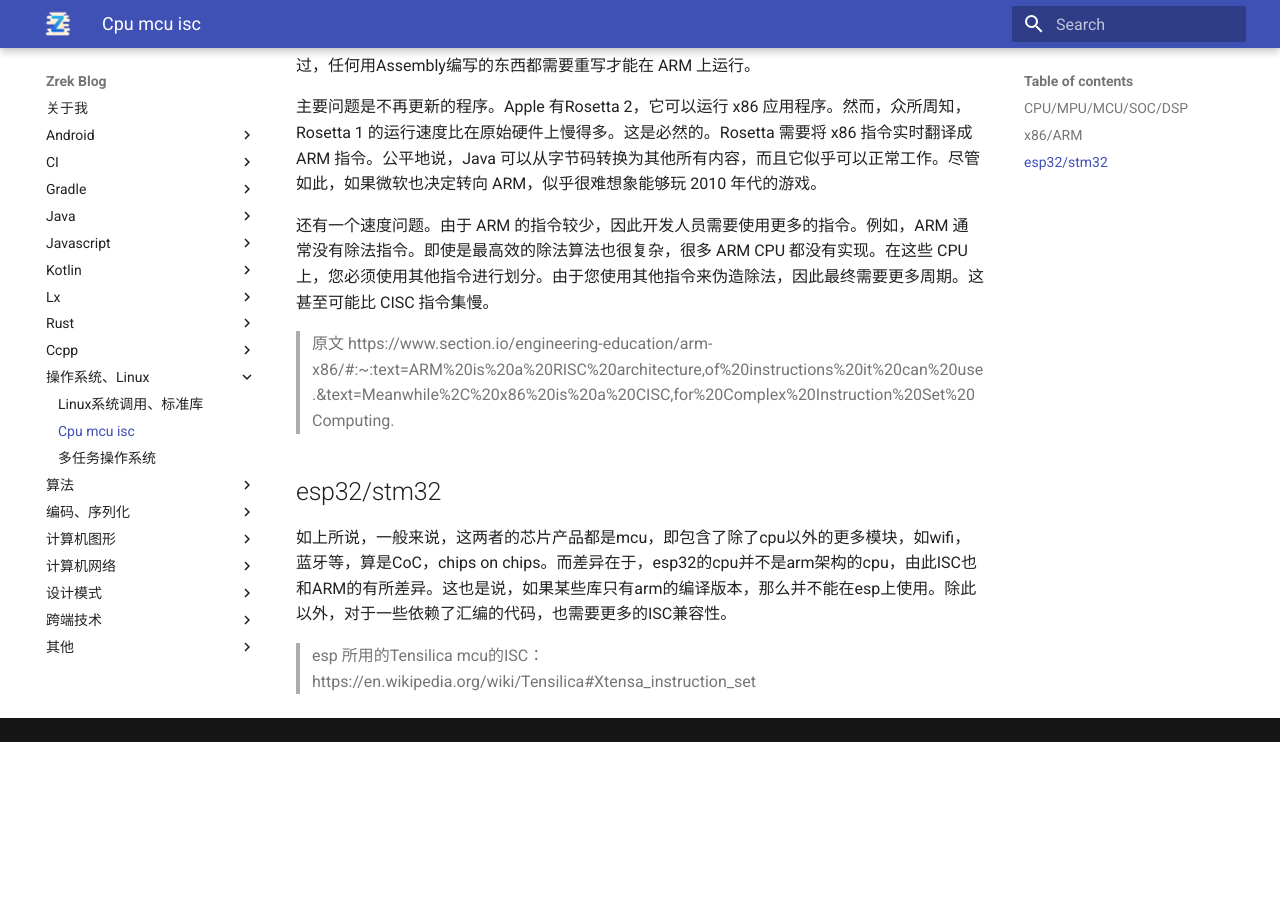
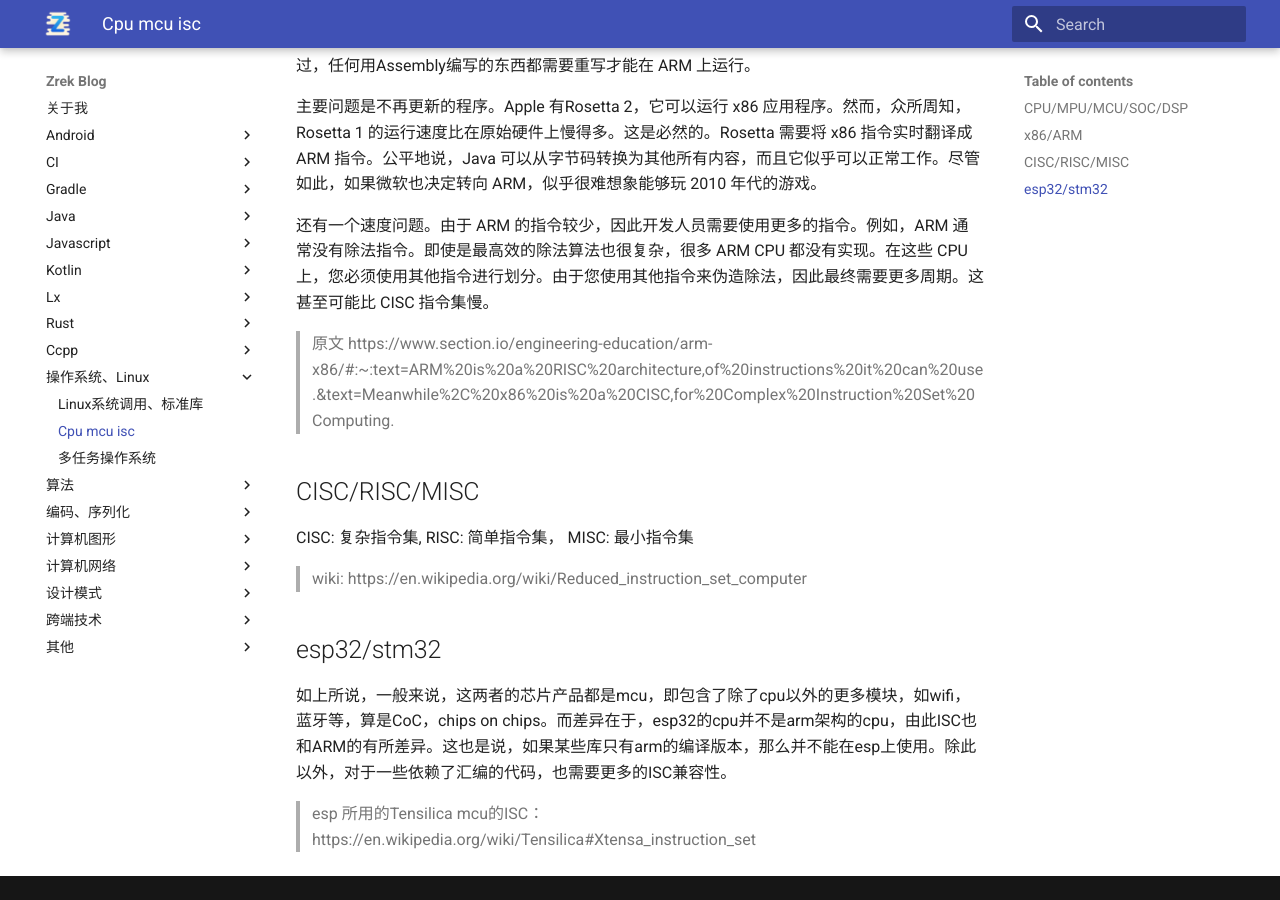
Before and after one commit to zhangruize/docs, an MkDocs documentation site: the page built from docs/操作系统、Linux/cpu-mcu-isc.md, in a window 1280 px wide and 900 px high, scrolled down 1990 px. Built offline with MkDocs 1.6.1 and Material for MkDocs 9.7.7, drawn with Linux system fonts in a browser that asks for light colours; before the commit the page ends 2732 px from its top, so only the background shows below that.

Commit message:
Update cpu-mcu-isc.md

```diff
--- a/docs/操作系统、Linux/cpu-mcu-isc.md
+++ b/docs/操作系统、Linux/cpu-mcu-isc.md
@@ -52,6 +52,12 @@ ARM的缺点
 
 > 原文 https://www.section.io/engineering-education/arm-x86/#:~:text=ARM%20is%20a%20RISC%20architecture,of%20instructions%20it%20can%20use.&text=Meanwhile%2C%20x86%20is%20a%20CISC,for%20Complex%20Instruction%20Set%20Computing.
 
+## CISC/RISC/MISC
+
+CISC: 复杂指令集, RISC: 简单指令集， MISC: 最小指令集
+
+> wiki: https://en.wikipedia.org/wiki/Reduced_instruction_set_computer
+
 ## esp32/stm32
 
 如上所说，一般来说，这两者的芯片产品都是mcu，即包含了除了cpu以外的更多模块，如wifi，蓝牙等，算是CoC，chips on chips。而差异在于，esp32的cpu并不是arm架构的cpu，由此ISC也和ARM的有所差异。这也是说，如果某些库只有arm的编译版本，那么并不能在esp上使用。除此以外，对于一些依赖了汇编的代码，也需要更多的ISC兼容性。
```
